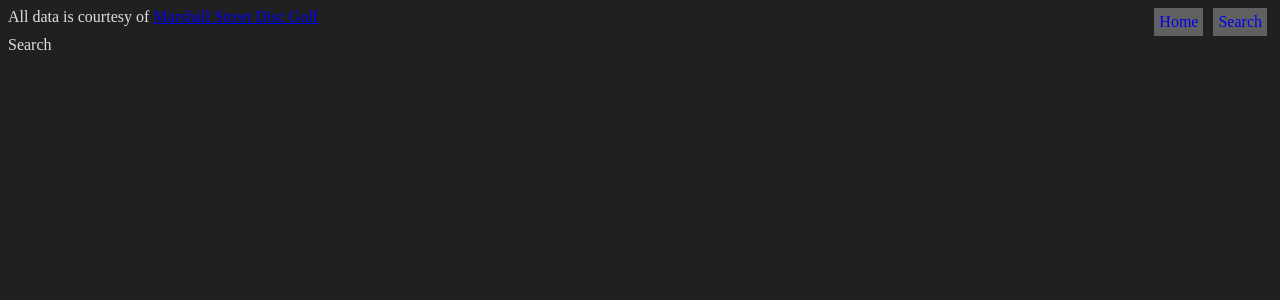
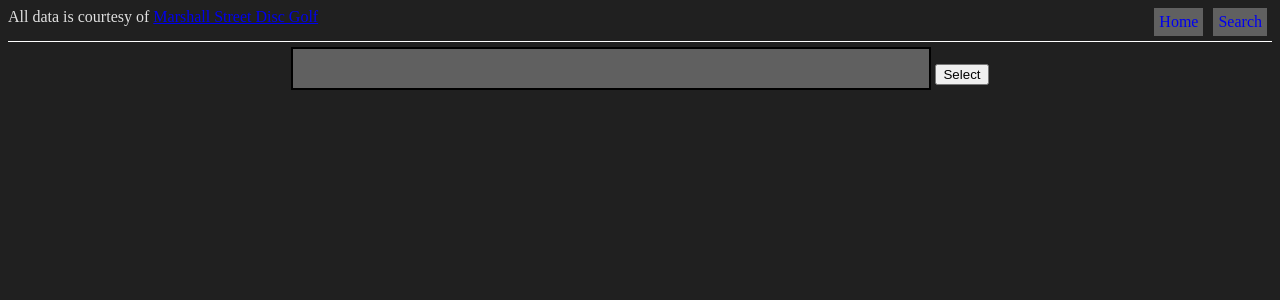
Before and after one commit to TurtleTech8/FlaskDiscGolf, a Flask app: template disc_golf_app/templates/search.html in a window 1280 px wide. Shown: the top 300 px of the page. Run offline with Flask 3, Linux system fonts and the light colour scheme; the template is opened without the code that fills it, so the values that code supplies are empty; parts of the project's set-up code (start-up, migrations or seed data) failed here and were passed over.

Commit message:
Added search bar and basic search functionality

```diff
--- a/disc_golf_app/static/misc.css
+++ b/disc_golf_app/static/misc.css
@@ -2,6 +2,9 @@
 .navbar {
     color: #E0E0E0;
     display: flex;
+    border-bottom: 1px solid white;
+    padding-bottom: 5px;
+    margin-bottom: 5px;
 }
 
 a:visited { text-decoration: none; color:#E0E0E0; }
@@ -124,3 +127,20 @@ a:hover, a:active { text-decoration: none; color:#E0E0E0 }
 .putter {
     background-color:#009999
 }
+
+.ui-widget {
+    font-size: 1em;
+    font-family: inherit;
+    color: #E0E0E0;
+    background-color: #606060;
+}
+.searchContainer {
+    text-align: center;
+}
+.searchBar {
+    width: 50%;
+    color: #E0E0E0;
+    background-color: #606060;
+    border: 2px solid black;
+    font-size: 2em;
+}
--- a/disc_golf_app/templates/layout.html
+++ b/disc_golf_app/templates/layout.html
@@ -3,8 +3,13 @@
     <head>
         <meta charset="utf-8" />
         <title>{% block title %}{% endblock %}</title>
+
+        <script src="https://ajax.googleapis.com/ajax/libs/jquery/3.7.1/jquery.min.js"></script>
+        <script src="https://ajax.googleapis.com/ajax/libs/jqueryui/1.13.1/jquery-ui.js"></script>
+
+        <!-- <link href="http://ajax.googleapis.com/ajax/libs/jqueryui/1.8.16/themes/ui-lightness/jquery-ui.css" rel="stylesheet" type="text/css" />   -->
+        <link rel="stylesheet" href="https://ajax.googleapis.com/ajax/libs/jqueryui/1.13.2/themes/smoothness/jquery-ui.css">
         <link rel="stylesheet" type="text/css" href="{{ url_for('static', filename='misc.css')}}" />
-        <script src="https://ajax.googleapis.com/ajax/libs/jquery/3.7.1/jquery.min.js"></script>
         {% block scripts %}{% endblock %}
     </head>
 
--- a/disc_golf_app/templates/search.html
+++ b/disc_golf_app/templates/search.html
@@ -3,5 +3,62 @@
 Search Discs
 {% endblock %}
 {% block content %}
-Search
+<div class="searchContainer">
+    <input type="text" id="searchDiscs" class="searchBar"></input>
+    <button id="selectDisc">Select</button>
+</div>
+
+<script>
+    var discs = JSON.parse('{{discs|tojson}}')
+
+    function getDisc(name) {
+        if(discs.map((x) => x.toLowerCase()).includes(name.toLowerCase())) {
+            $.ajax({
+                url: "{{url_for('getDisc')}}",
+                data: {name: name.toLowerCase()},
+                success: function(result) {
+                    console.log(result)
+                }
+            })
+        }
+        else {
+            console.log('no')
+        }
+
+    }
+
+    $(document).ready(function () {
+        $("#selectDisc").click(function (e) {
+            console.log($('#searchDiscs').val())
+            getDisc($('#searchDiscs').val())
+            // if(discs.includes($('#searchDiscs').val())) {
+            //     console.log('yes')
+            // }
+            // else {
+            //     console.log('no')
+            // }
+        })
+        $("#searchDiscs").keyup(function (e) {
+            console.log(event.keyCode)
+            if (event.keyCode === 13) {
+                $("#selectDisc").click();
+            }
+        })
+    })
+    $(function () {
+        $('#searchDiscs').autocomplete({
+            source: discs,
+            select: function(event, ui) {getDisc(ui.item.value)}
+        })
+        // $('#brands').autocomplete({
+        //     minLength: 0,
+        //     source: function( request, response ) {
+        //                 var matcher = new RegExp( "^" + $.ui.autocomplete.escapeRegex( request.term ), "i" );
+        //                 response( $.grep( discs, function( item ){
+        //                     return matcher.test( item );
+        //                 }) );
+        //             }
+        // })
+    })
+</script>
 {% endblock %}
--- a/disc_golf_app/views.py
+++ b/disc_golf_app/views.py
@@ -1,4 +1,5 @@
 from flask import render_template
+from flask import request
 from . import app
 import disc_golf_app.disc_data as disc_data
 
@@ -15,5 +16,11 @@ def home():
 @app.route("/search")
 def search():
     return render_template(
-        "search.html"
+        "search.html",
+        brands=disc_data.getAllBrands(),
+        discs=disc_data.getSearchDiscs()
     )
+
+@app.route("/getDisc")
+def getDisc():
+    return disc_data.getDisc(request.args.get('name'))
```
Also changed, not shown: disc_golf_app/disc_data.py (+13 -4 lines).
